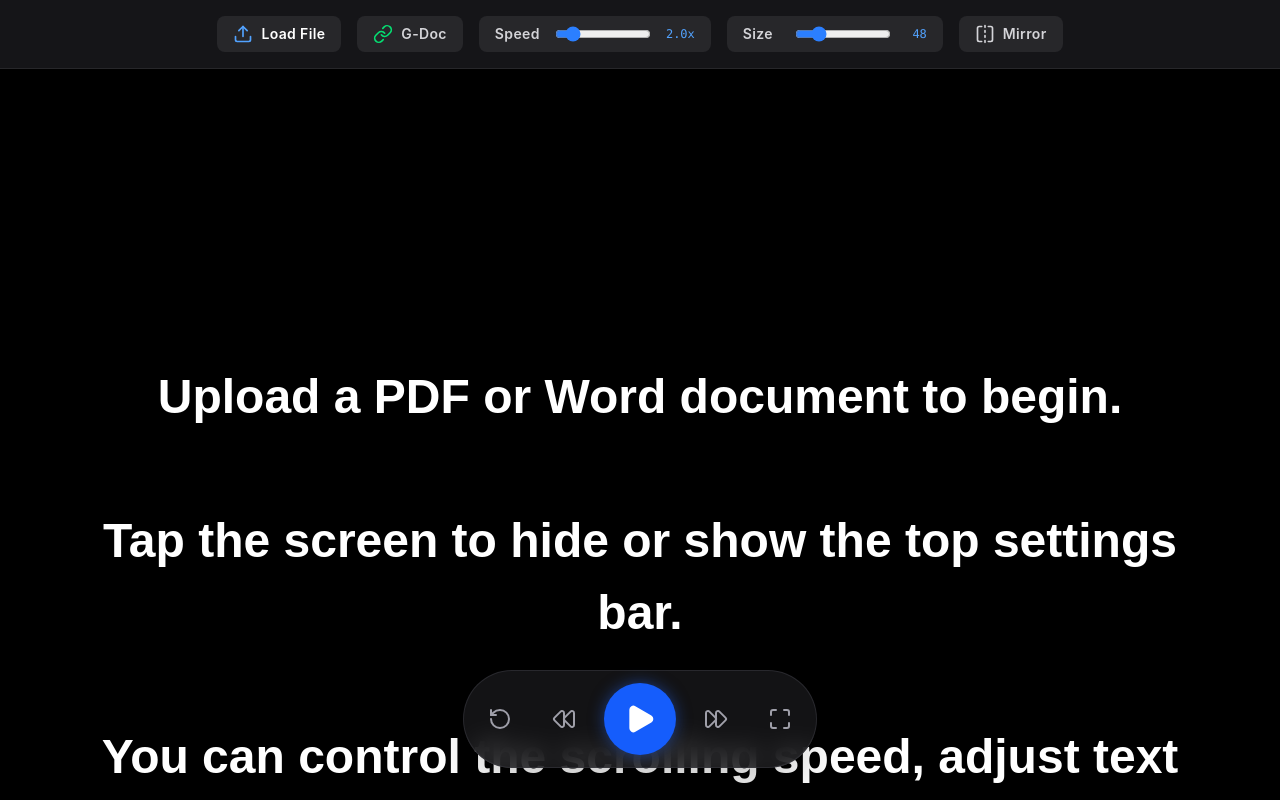
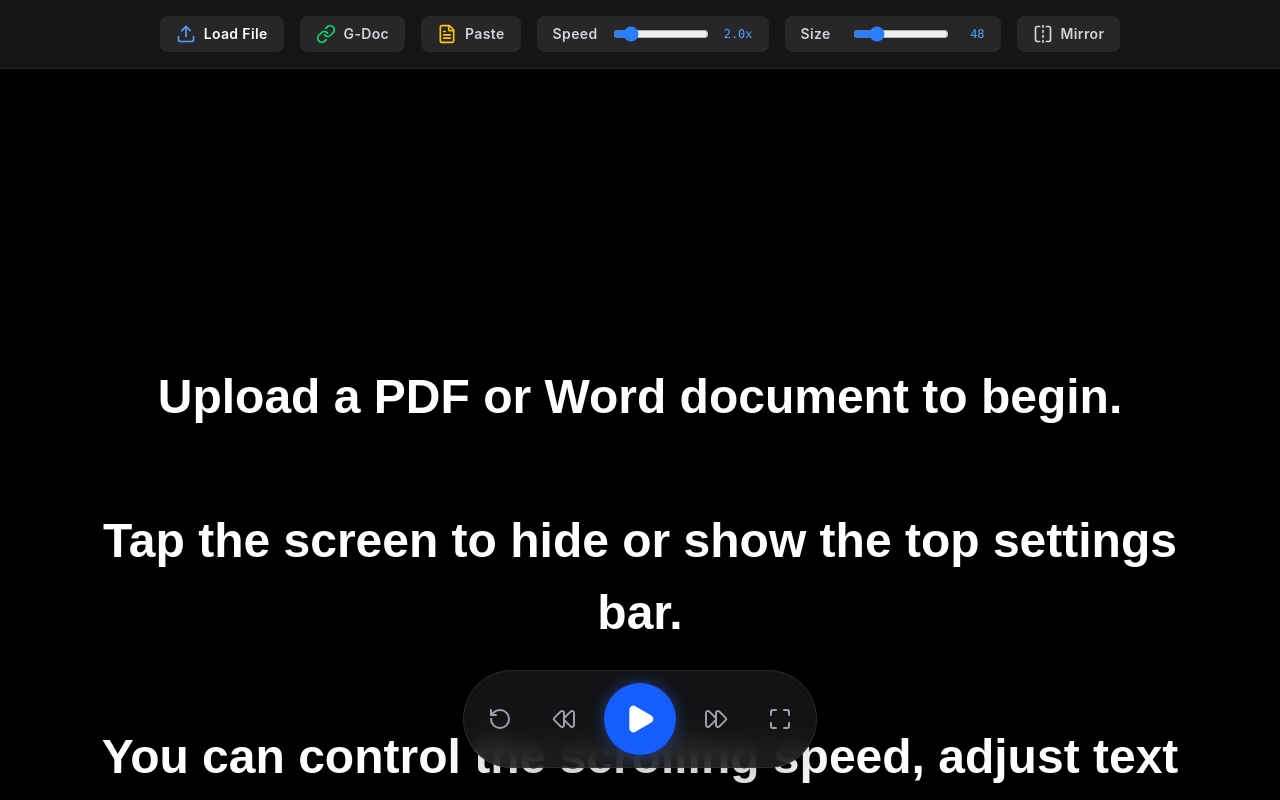
Before and after one commit to kaustavray21/simple-teleprompter, a React (Vite) app: page / in a window 1280 px wide. Built offline with nearby package versions, Linux system fonts and the light colour scheme.

Commit message:
Add Paste Text feature

```diff
--- a/src/App.tsx
+++ b/src/App.tsx
@@ -1,6 +1,6 @@
 import { useState, useRef, useEffect, useCallback } from 'react';
 import type { ChangeEvent, MouseEvent } from 'react';
-import { Play, Pause, Maximize, RotateCcw, FlipHorizontal, Upload, Link as LinkIcon, Rewind, FastForward } from 'lucide-react';
+import { Play, Pause, Maximize, RotateCcw, FlipHorizontal, Upload, Link as LinkIcon, Rewind, FastForward, FileText } from 'lucide-react';
 
 declare global {
   interface Window {
@@ -194,6 +194,24 @@ export default function App() {
     });
   };
 
+  const openPasteModal = () => {
+    setModalConfig({
+      isOpen: true,
+      type: 'paste',
+      message: "Paste your script text below:",
+      inputValue: ''
+    });
+  };
+
+  const handlePasteSubmit = () => {
+    if (modalConfig.inputValue.trim()) {
+      setText(modalConfig.inputValue);
+      setIsPlaying(false);
+      scrollYRef.current = 0;
+    }
+    setModalConfig({ ...modalConfig, isOpen: false, inputValue: '' });
+  };
+
   const handleGDocSubmit = async (url: string) => {
     if (!url) {
       setModalConfig({ ...modalConfig, isOpen: false });
@@ -292,6 +310,11 @@ export default function App() {
           <span className="text-sm font-semibold tracking-wide">G-Doc</span>
         </button>
 
+        <button onClick={openPasteModal} className="flex items-center gap-2 bg-zinc-800 px-4 py-2 rounded-lg hover:bg-zinc-700 transition active:scale-95 text-zinc-300">
+          <FileText size={20} className="text-yellow-400" />
+          <span className="text-sm font-semibold tracking-wide">Paste</span>
+        </button>
+
         <div className="flex items-center gap-3 bg-zinc-800 px-4 py-2 rounded-lg">
           <span className="text-sm font-semibold tracking-wide text-zinc-300 w-12">Speed</span>
           <input type="range" min="0.5" max="12" step="0.1" value={speed} onChange={(e) => setSpeed(parseFloat(e.target.value))} className="w-24 accent-blue-500 cursor-pointer" />
@@ -353,6 +376,20 @@ export default function App() {
                   <button onClick={() => handleGDocSubmit(modalConfig.inputValue)} className="px-4 py-2 bg-blue-600 hover:bg-blue-500 text-white rounded transition">Load</button>
                 </div>
               </div>
+            ) : modalConfig.type === 'paste' ? (
+              <div className="flex flex-col gap-4">
+                <textarea
+                  autoFocus
+                  className="w-full h-48 bg-zinc-800 border border-zinc-600 rounded p-2 text-white focus:outline-none focus:border-blue-500 resize-y"
+                  placeholder="Paste your text here..."
+                  value={modalConfig.inputValue}
+                  onChange={e => setModalConfig({ ...modalConfig, inputValue: e.target.value })}
+                />
+                <div className="flex justify-end gap-3 mt-2">
+                  <button onClick={() => setModalConfig({ ...modalConfig, isOpen: false })} className="px-4 py-2 rounded hover:bg-zinc-800 text-zinc-300 transition">Cancel</button>
+                  <button onClick={handlePasteSubmit} className="px-4 py-2 bg-blue-600 hover:bg-blue-500 text-white rounded transition">Load Text</button>
+                </div>
+              </div>
             ) : (
               <div className="flex justify-end mt-4">
                 <button onClick={() => setModalConfig({ ...modalConfig, isOpen: false })} className="px-4 py-2 bg-blue-600 hover:bg-blue-500 text-white rounded transition">Close</button>
```
Also changed, not shown: 1 other file (tests, documents, lock files or other folders).
